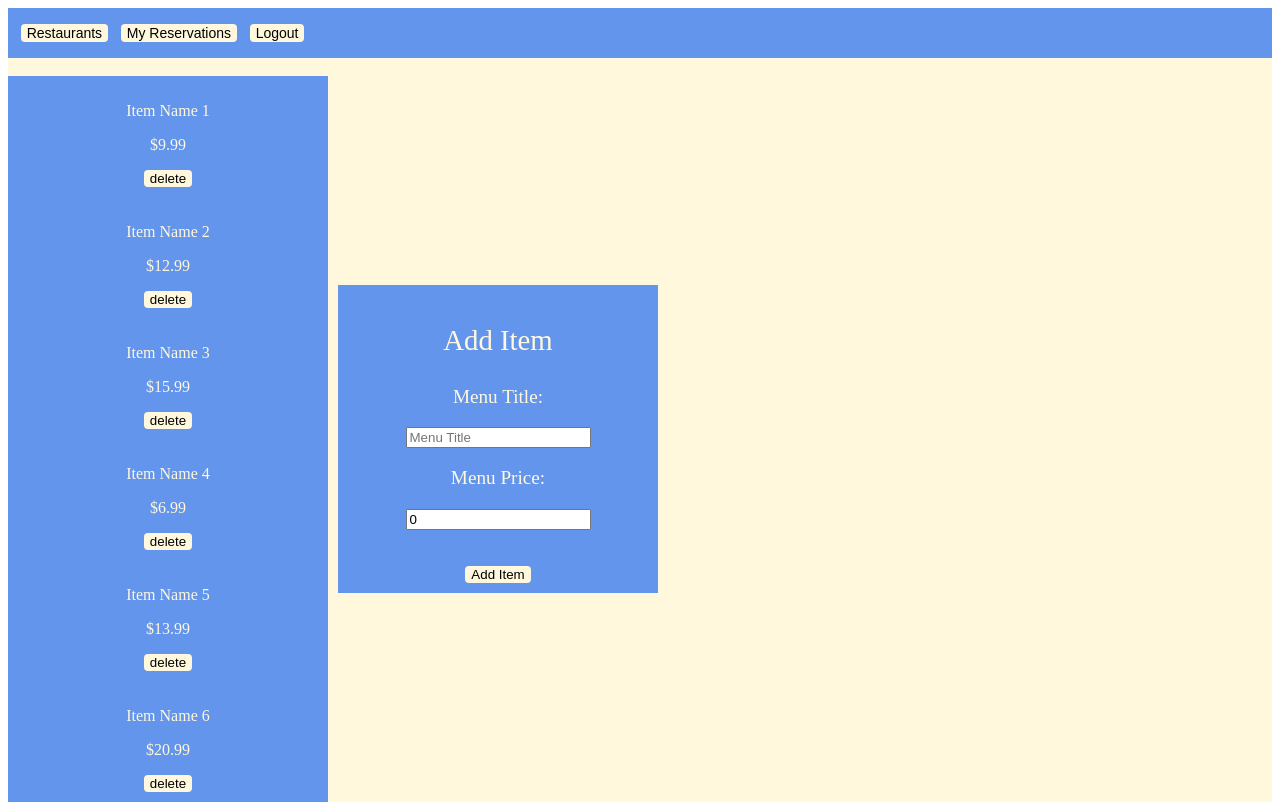
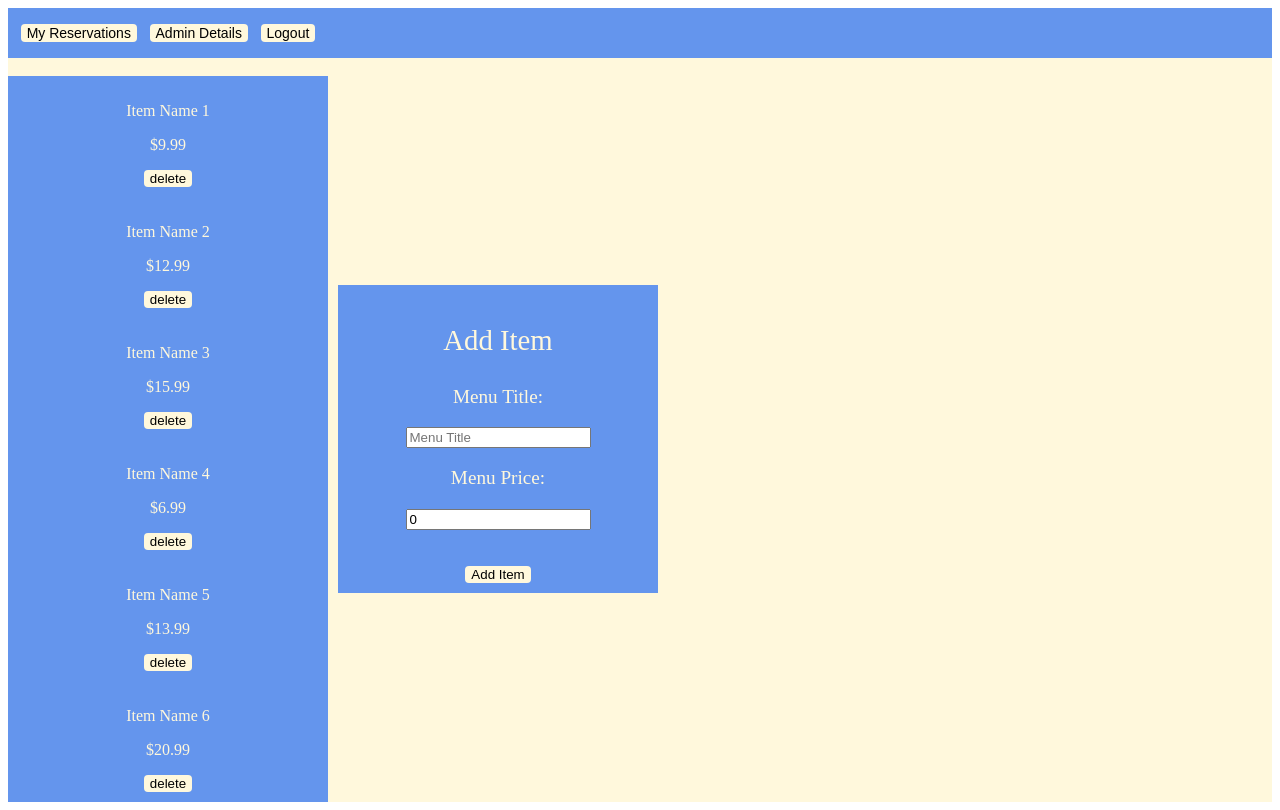
Before and after one commit to mahisha2022/reservation-app-project-frontend, an Angular app: page /adminDetails in a window 1280 px wide. Built offline with nearby package versions, Linux system fonts and the light colour scheme.

Commit message:
fix button titles on restaurant nav bar

```diff
--- a/src/app/components/restaurant-navbar/restaurant-navbar.component.html
+++ b/src/app/components/restaurant-navbar/restaurant-navbar.component.html
@@ -1,5 +1,5 @@
 <div class="bar">
-    <button class="item" routerLink="/currentReservations">Restaurants</button>
-    <button class="item" routerLink="/adminDetails">My Reservations</button>
+    <button class="item" routerLink="/currentReservations">My Reservations</button>
+    <button class="item" routerLink="/adminDetails">Admin Details</button>
     <button class="item" routerLink="/">Logout</button>
 </div>
```
